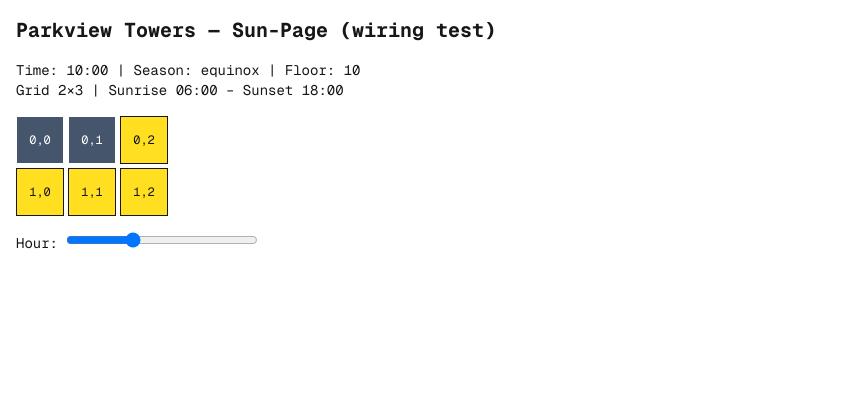
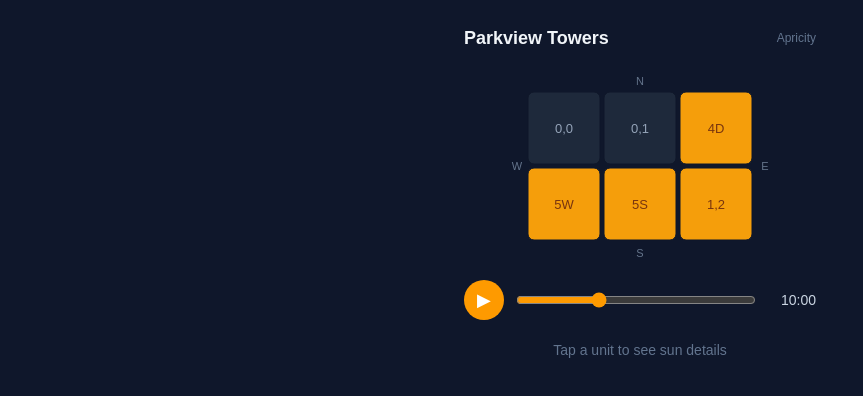
Before and after one commit to idoagv/sunline-app, a Next.js app: page /sun in a window 1280 px wide. Shown: the top 396 px of the page, without its empty margins (0-863 px from the left). Built offline with nearby package versions, Linux system fonts and the light colour scheme.

Commit message:
feat(sun-page): day animation hook and styled SVG floor-plate grid

```diff
--- /dev/null
+++ b/src/components/sun-page/FloorPlateGrid.tsx
@@ -0,0 +1,104 @@
+'use client';
+
+interface Cell {
+  row: number;
+  col: number;
+  lit: boolean | null; // null = interior/core
+  label?: string;
+}
+
+interface Props {
+  rows: number;
+  cols: number;
+  cells: Cell[];
+  selected: { row: number; col: number } | null;
+  onSelect: (row: number, col: number) => void;
+}
+
+const CELL_SIZE = 72;
+const GAP = 4;
+
+export default function FloorPlateGrid({ rows, cols, cells, selected, onSelect }: Props) {
+  const gridW = cols * CELL_SIZE + (cols - 1) * GAP;
+  const gridH = rows * CELL_SIZE + (rows - 1) * GAP;
+  const svgW = gridW + 40;
+  const svgH = gridH + 40;
+  const offsetX = 20;
+  const offsetY = 20;
+
+  return (
+    <svg
+      width={svgW}
+      height={svgH}
+      viewBox={`0 0 ${svgW} ${svgH}`}
+      className="max-w-full"
+      aria-label="Floor plate unit picker"
+    >
+      <defs>
+        <pattern id="hatch" patternUnits="userSpaceOnUse" width="8" height="8" patternTransform="rotate(45)">
+          <line x1="0" y1="0" x2="0" y2="8" stroke="#475569" strokeWidth="2" />
+        </pattern>
+      </defs>
+
+      {/* Compass labels */}
+      <text x={offsetX + gridW / 2} y={13} textAnchor="middle" fontSize={11} fill="#64748b">N</text>
+      <text x={offsetX + gridW / 2} y={svgH - 3} textAnchor="middle" fontSize={11} fill="#64748b">S</text>
+      <text x={9} y={offsetY + gridH / 2} textAnchor="middle" dominantBaseline="central" fontSize={11} fill="#64748b">W</text>
+      <text x={svgW - 7} y={offsetY + gridH / 2} textAnchor="middle" dominantBaseline="central" fontSize={11} fill="#64748b">E</text>
+
+      {cells.map(({ row, col, lit, label }) => {
+        const x = offsetX + col * (CELL_SIZE + GAP);
+        const y = offsetY + row * (CELL_SIZE + GAP);
+        const isSelected = selected?.row === row && selected?.col === col;
+        const isInterior = lit === null;
+
+        const fill = isInterior ? 'url(#hatch)' : lit ? '#F59E0B' : '#1e293b';
+        const textFill = lit ? '#78350f' : '#94a3b8';
+
+        return (
+          <g
+            key={`${row}-${col}`}
+            onClick={() => !isInterior && onSelect(row, col)}
+            style={{ cursor: isInterior ? 'default' : 'pointer' }}
+          >
+            <rect
+              x={x}
+              y={y}
+              width={CELL_SIZE}
+              height={CELL_SIZE}
+              rx={6}
+              fill={fill}
+              stroke={isSelected ? '#60a5fa' : isInterior ? '#334155' : '#0f172a'}
+              strokeWidth={isSelected ? 3 : 1}
+            />
+            {!isInterior && (
+              <text
+                x={x + CELL_SIZE / 2}
+                y={y + CELL_SIZE / 2}
+                textAnchor="middle"
+                dominantBaseline="central"
+                fontSize={13}
+                fontWeight={isSelected ? 700 : 500}
+                fill={textFill}
+              >
+                {label ?? `${row},${col}`}
+              </text>
+            )}
+            {isInterior && (
+              <text
+                x={x + CELL_SIZE / 2}
+                y={y + CELL_SIZE / 2}
+                textAnchor="middle"
+                dominantBaseline="central"
+                fontSize={10}
+                fill="#475569"
+              >
+                core
+              </text>
+            )}
+          </g>
+        );
+      })}
+    </svg>
+  );
+}
--- a/src/components/sun-page/SunPage.tsx
+++ b/src/components/sun-page/SunPage.tsx
@@ -12,6 +12,8 @@ import { parkviewTowers } from '@/engine/data/parkviewTowers';
 import { declinationFromSeason, hourToTimeLabel, type Season } from '@/lib/sunPageUtils';
 import type { UnitSystem } from '@/engine/scene/types';
 import type { Unit } from '@/engine/scene/types';
+import { useDayAnimation } from '@/hooks/useDayAnimation';
+import FloorPlateGrid from './FloorPlateGrid';
 
 type SelectedUnit = { row: number; col: number } | null;
 
@@ -28,44 +30,47 @@ export default function SunPage() {
   const [displayUnits] = useState<UnitSystem>('metric');
 
   const decl = declinationFromSeason(season);
-
-  const day = useMemo(
-    () => dayWindow(project.latitudeDeg, decl),
-    [project.latitudeDeg, decl],
-  );
-
+  const day = useMemo(() => dayWindow(project.latitudeDeg, decl), [project.latitudeDeg, decl]);
   const obstacles = useMemo(
     () => project.buildings.map((b) => ({ footprint: b.footprint, base: b.base, top: b.base + b.height })),
     [],
   );
 
-  // For each grid cell on current floor: is it lit right now?
+  const { isPlaying, toggle, scrub } = useDayAnimation(setSolarHour, {
+    sunrise: day.sunrise,
+    sunset: day.sunset,
+  });
+
   const cellsLit = useMemo(() => {
     return Array.from({ length: grid.rows }, (_, row) =>
       Array.from({ length: grid.cols }, (_, col) => {
         const facades = deriveFacades(row, col, grid.rows, grid.cols);
-        if (!facades.length) return null; // interior/core
-        const unit: Unit = {
-          buildingId: building.id,
-          floor,
-          row,
-          col,
-          facades,
-          position: classifyPosition(facades),
-        };
+        if (!facades.length) return null;
+        const unit: Unit = { buildingId: building.id, floor, row, col, facades, position: classifyPosition(facades) };
         const samples = facadeSamplesForUnit(building, unit);
         return unitLitAt(samples, solarHour, project.latitudeDeg, decl, obstacles);
       }),
     );
   }, [floor, solarHour, decl, obstacles]);
 
-  // Analysis for selected unit
+  const cells = useMemo(
+    () =>
+      Array.from({ length: grid.rows }, (_, row) =>
+        Array.from({ length: grid.cols }, (_, col) => ({
+          row,
+          col,
+          lit: cellsLit[row][col],
+          label: building.unitLabels?.[`${row}-${col}`],
+        })),
+      ).flat(),
+    [cellsLit],
+  );
+
   const analysis = useMemo(() => {
     if (!selected) return null;
     return analyzeUnit(project, building.id, { floor, ...selected }, decl);
   }, [selected?.row, selected?.col, floor, decl]);
 
-  // Per-floor strip data for selected unit position
   const floorStrip = useMemo(() => {
     if (!selected) return null;
     return Array.from({ length: maxFloor }, (_, i) => {
@@ -75,60 +80,58 @@ export default function SunPage() {
     });
   }, [selected?.row, selected?.col, decl]);
 
-  const isLitNow =
-    selected !== null ? (cellsLit[selected.row]?.[selected.col] ?? false) : false;
+  const isLitNow = selected !== null ? (cellsLit[selected.row]?.[selected.col] ?? false) : false;
 
   return (
-    <main className="p-4 font-mono text-sm">
-      <h1 className="text-xl font-bold mb-4">{project.name} — Sun-Page (wiring test)</h1>
-      <p>Time: {hourToTimeLabel(solarHour)} | Season: {season} | Floor: {floor}</p>
-      <p>
-        Grid {grid.rows}×{grid.cols} |{' '}
-        Sunrise {hourToTimeLabel(day.sunrise)} – Sunset {hourToTimeLabel(day.sunset)}
-      </p>
-      {selected && analysis && (
-        <p>
-          Selected ({selected.row},{selected.col}) floor {floor}: score={analysis.score}{' '}
-          total={analysis.hours.total.toFixed(1)}h isLitNow={String(isLitNow)}
-        </p>
-      )}
-      <div className="mt-4 grid gap-1" style={{ gridTemplateColumns: `repeat(${grid.cols}, 48px)` }}>
-        {Array.from({ length: grid.rows }, (_, row) =>
-          Array.from({ length: grid.cols }, (_, col) => {
-            const lit = cellsLit[row]?.[col];
-            const isInterior = lit === null;
-            const isSel = selected?.row === row && selected?.col === col;
-            return (
-              <button
-                key={`${row}-${col}`}
-                onClick={() => !isInterior && setSelected({ row, col })}
-                className={[
-                  'w-12 h-12 border text-xs',
-                  isInterior ? 'bg-gray-300 cursor-not-allowed' : '',
-                  !isInterior && lit ? 'bg-yellow-300' : '',
-                  !isInterior && !lit ? 'bg-slate-600 text-white' : '',
-                  isSel ? 'ring-2 ring-blue-500' : '',
-                ].join(' ')}
-                disabled={isInterior}
-              >
-                {row},{col}
-              </button>
-            );
-          }),
-        )}
-      </div>
-      <div className="mt-4">
-        <label>Hour: </label>
+    <main className="min-h-screen bg-slate-900 text-slate-100 flex flex-col items-center gap-5 pb-8">
+      {/* Header */}
+      <header className="w-full max-w-sm px-4 pt-6 flex items-center justify-between">
+        <h1 className="text-lg font-semibold">{project.name}</h1>
+        <span className="text-xs text-slate-500">Apricity</span>
+      </header>
+
+      {/* Floor-plate grid */}
+      <FloorPlateGrid
+        rows={grid.rows}
+        cols={grid.cols}
+        cells={cells}
+        selected={selected}
+        onSelect={(row, col) => setSelected({ row, col })}
+      />
+
+      {/* Day scrub controls */}
+      <div className="w-full max-w-sm px-4 flex items-center gap-3">
+        <button
+          onClick={toggle}
+          className="w-10 h-10 rounded-full bg-amber-500 text-white flex items-center justify-center text-lg flex-shrink-0"
+          aria-label={isPlaying ? 'Pause' : 'Play'}
+        >
+          {isPlaying ? '⏸' : '▶'}
+        </button>
         <input
           type="range"
           min={day.sunrise}
           max={day.sunset}
-          step={0.1}
+          step={0.05}
           value={solarHour}
-          onChange={(e) => setSolarHour(Number(e.target.value))}
-          className="w-48"
+          onChange={(e) => scrub(Number(e.target.value))}
+          className="flex-1 accent-amber-500"
         />
+        <span className="text-sm text-slate-300 w-12 text-right tabular-nums">
+          {hourToTimeLabel(solarHour)}
+        </span>
       </div>
+
+      {/* Debug info placeholder — removed in Task 5 */}
+      {analysis && selected && (
+        <pre className="text-xs text-slate-400 w-full max-w-sm px-4">
+          score={analysis.score} total={analysis.hours.total.toFixed(1)}h isLitNow={String(isLitNow)}
+        </pre>
+      )}
+
+      {!selected && (
+        <p className="text-sm text-slate-500 px-4">Tap a unit to see sun details</p>
+      )}
     </main>
   );
 }
--- /dev/null
+++ b/src/hooks/useDayAnimation.ts
@@ -0,0 +1,76 @@
+'use client';
+import { useRef, useCallback, useState, useEffect } from 'react';
+
+const PLAY_DURATION_MS = 15000; // 15 s real time = full day
+
+export function useDayAnimation(
+  onChange: (hour: number) => void,
+  bounds: { sunrise: number; sunset: number },
+) {
+  const [isPlaying, setIsPlaying] = useState(false);
+  const rafRef = useRef<number>(0);
+  const startRef = useRef<number>(0);
+  const hourRef = useRef<number>(bounds.sunrise);
+
+  const sunriseRef = useRef(bounds.sunrise);
+  const sunsetRef = useRef(bounds.sunset);
+  sunriseRef.current = bounds.sunrise;
+  sunsetRef.current = bounds.sunset;
+
+  const onChangeRef = useRef(onChange);
+  onChangeRef.current = onChange;
+
+  const stopRaf = useCallback(() => {
+    cancelAnimationFrame(rafRef.current);
+  }, []);
+
+  const tick = useCallback((now: number) => {
+    const sunrise = sunriseRef.current;
+    const sunset = sunsetRef.current;
+    const dayDuration = sunset - sunrise;
+    const elapsed = now - startRef.current;
+    const frac = Math.min(elapsed / PLAY_DURATION_MS, 1);
+    const hour = sunrise + frac * dayDuration;
+    hourRef.current = hour;
+    onChangeRef.current(hour);
+    if (frac < 1) {
+      rafRef.current = requestAnimationFrame(tick);
+    } else {
+      setIsPlaying(false);
+    }
+  }, []);
+
+  const play = useCallback(() => {
+    const sunrise = sunriseRef.current;
+    const sunset = sunsetRef.current;
+    const dayDuration = sunset - sunrise;
+    if (hourRef.current >= sunset - 0.01) hourRef.current = sunrise;
+    const alreadyElapsed = ((hourRef.current - sunrise) / dayDuration) * PLAY_DURATION_MS;
+    startRef.current = performance.now() - alreadyElapsed;
+    setIsPlaying(true);
+    rafRef.current = requestAnimationFrame(tick);
+  }, [tick]);
+
+  const pause = useCallback(() => {
+    setIsPlaying(false);
+    stopRaf();
+  }, [stopRaf]);
+
+  const toggle = useCallback(() => {
+    if (isPlaying) pause();
+    else play();
+  }, [isPlaying, play, pause]);
+
+  const scrub = useCallback(
+    (hour: number) => {
+      pause();
+      hourRef.current = hour;
+      onChangeRef.current(hour);
+    },
+    [pause],
+  );
+
+  useEffect(() => () => stopRaf(), [stopRaf]);
+
+  return { isPlaying, toggle, scrub };
+}
```
